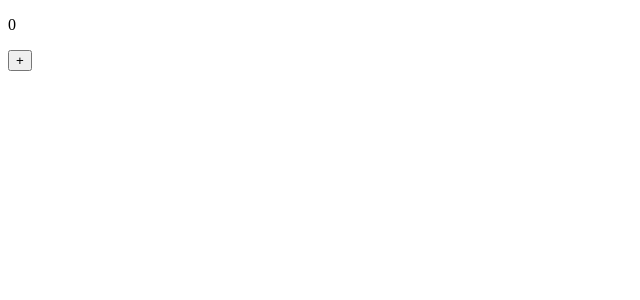
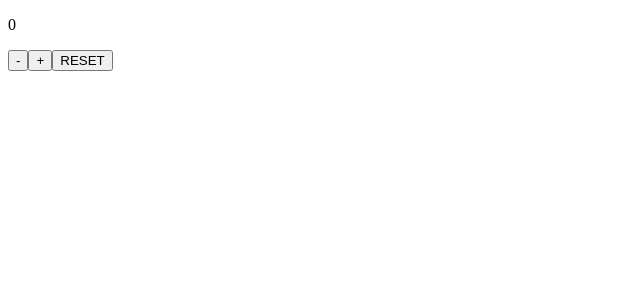
Before and after one commit to kirillaowens/redux_practise, a React (Create React App) app: page / in a window 1280 px wide. Shown: the top 300 px of the page, without its empty margins (0-640 px from the left). Built offline with nearby package versions, Linux system fonts and the light colour scheme.

Commit message:
simple clicker

```diff
--- a/src/App.js
+++ b/src/App.js
@@ -8,8 +8,9 @@ function App() {
     <div className="App">
       <header className="App-header">
         <p>{count}</p>
-
+        <button onClick={() => dispatch({ type: "DECREMENT" })}>-</button>
         <button onClick={() => dispatch({ type: "INCREMENT" })}>+</button>
+        <button onClick={() => dispatch({ type: "RESET" })}>RESET</button>
       </header>
     </div>
   );
--- a/src/store.js
+++ b/src/store.js
@@ -3,10 +3,16 @@ import { legacy_createStore as createStore } from "redux";
 const initialState = 0;
 
 const reducer = (state = initialState, action) => {
-  if (action.type === "INCREMENT") {
-    return (state += 1);
+  switch (action.type) {
+    case "INCREMENT":
+      return state += 1;
+    case "DECREMENT":
+      return state -= 1;
+    case "RESET":
+      return state = initialState;
+    default:
+      return state;
   }
-  return state;
 };
 
 const store = createStore(reducer);
```
